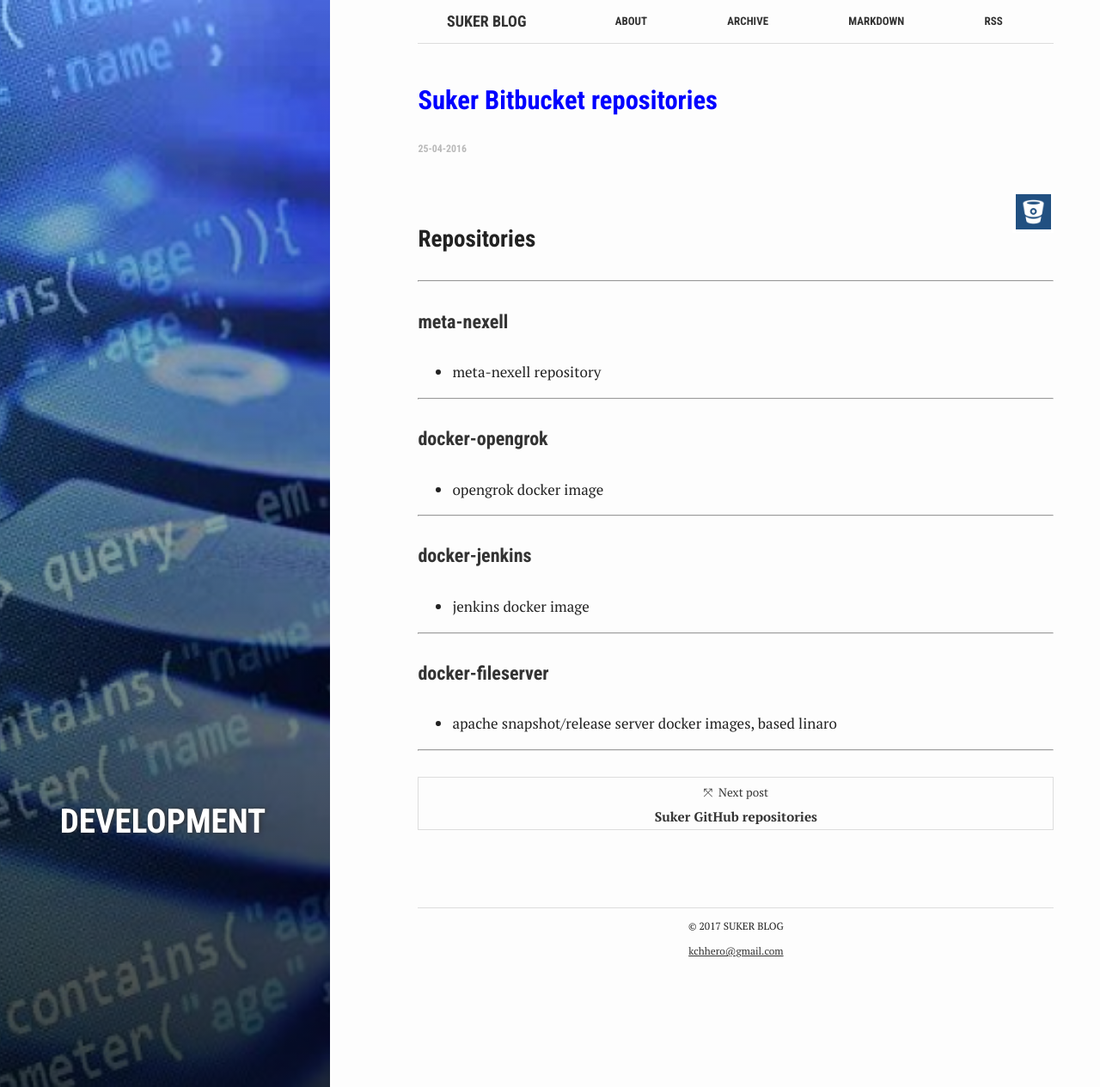
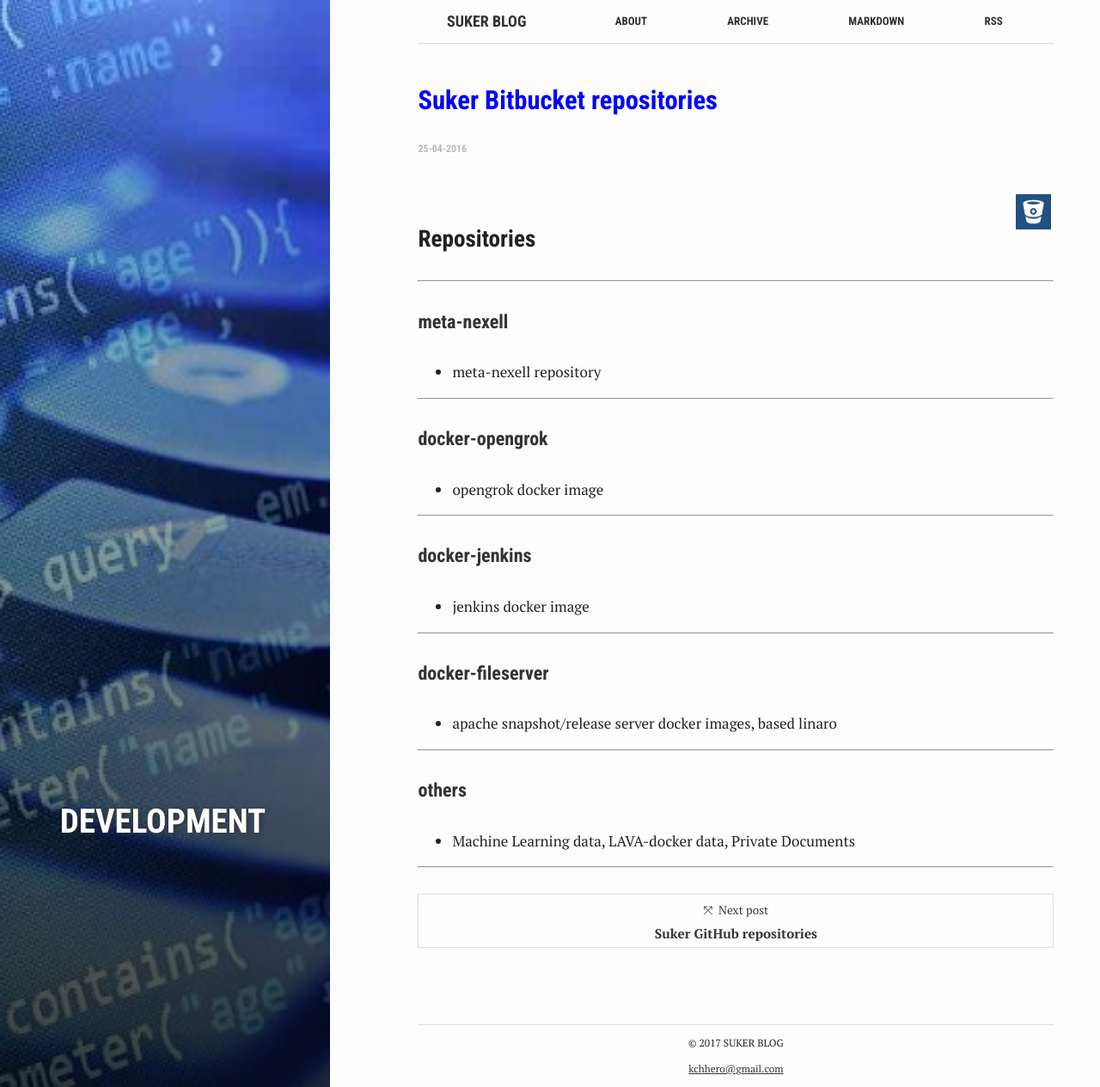
Before and after one commit to kchhero/kchhero.github.io, a Jekyll site: the page built from _posts/2016-04-25-tools-sukerBitBucket-intro.md, in a window 1280 px wide and 1265 px high. Shown: the whole window at 86% size. Built offline with Jekyll 4.4.1, drawn with Linux system fonts in a browser that asks for light colours.

Commit message:
update 2016-04-25-tools-sukerBitBucket-intro.md

```diff
--- a/_posts/2016-04-25-tools-sukerBitBucket-intro.md
+++ b/_posts/2016-04-25-tools-sukerBitBucket-intro.md
@@ -1,9 +1,9 @@
 ---
+category: private
+description: 'suker bitbucket.com 에 구성한 repository list up'
 layout: post
-title:  Suker Bitbucket repositories
-category: private
-description: suker bitbucket.com 에 구성한 repository list up
 tags: development
+title: 'Suker Bitbucket repositories'
 ---
 
 <img src="/assets/images/bitbucket.png" width="48" align="right">
@@ -28,7 +28,12 @@
 
 ---
 
-#### [docker-fileserver](https://github.com/kchhero/suker_clojure_project)
+#### [docker-fileserver](https://bitbucket.org/kchhero/docker-fileserver)
 - apache snapshot/release server docker images, based linaro
 
 ---
+
+#### [others](https://bitbucket.org/kchhero/others)
+- Machine Learning data, LAVA-docker data, Private Documents
+
+---
```
